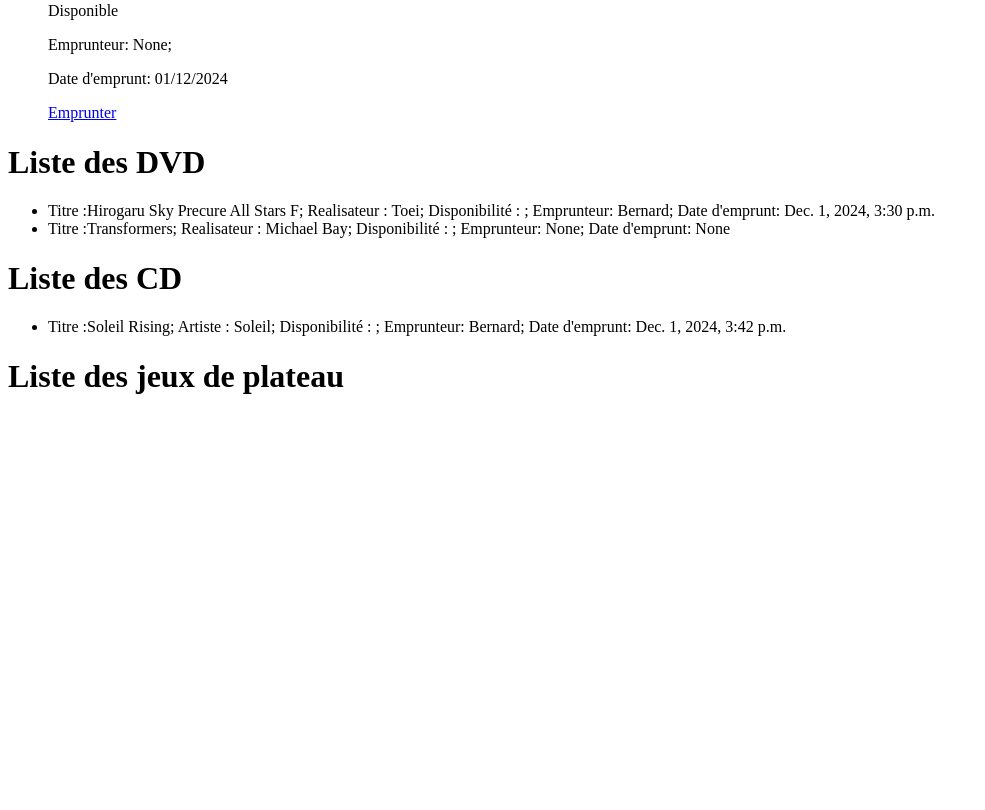
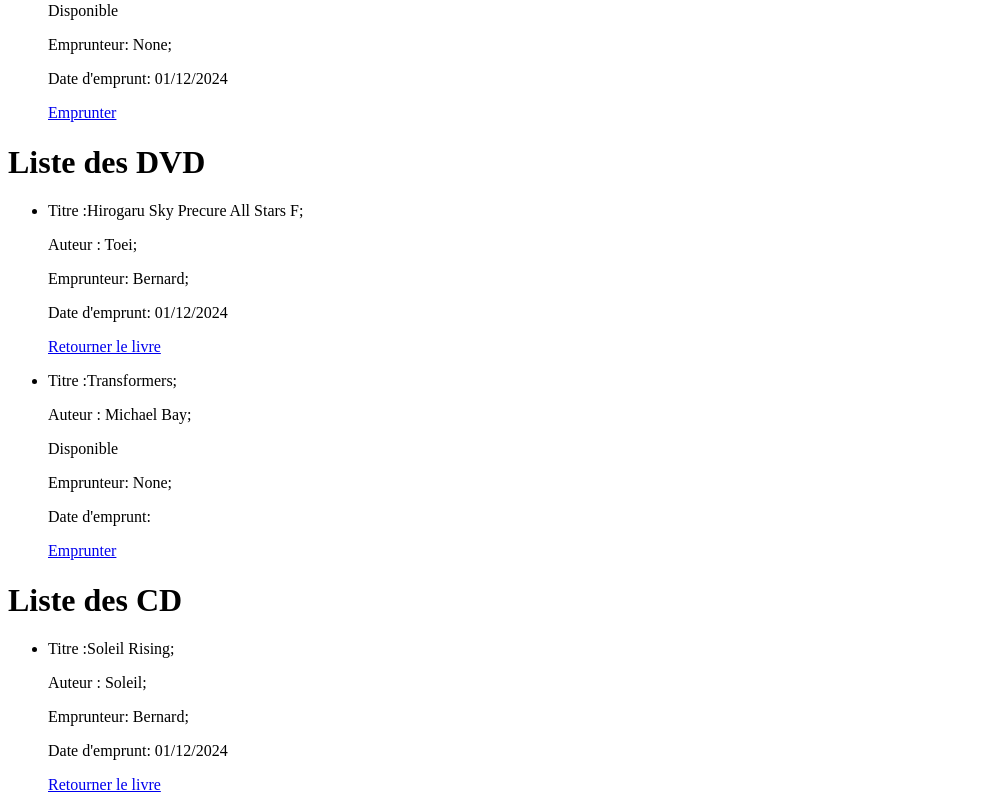
Before and after one commit to matiti61290/Django_project, a Django app: page /bibliothecaire/listes/ in a window 1280 px wide. Shown: the part 132-942 px from the top of the page, without its empty margins (0-985 px from the left). Before the commit the page ends 526 px from the top, so only its background shows below. Run offline with Django 5.2, Linux system fonts and the light colour scheme; data comes from the database, SQL or seed files in the repository; both versions use the stored data as it was after the commit; data that the repository does not hold is empty.

Commit message:
systeme d'emprunt et retour

```diff
--- a/bibliothecaire/templates/items/emprunt.html
+++ b/bibliothecaire/templates/items/emprunt/emprunt_livre.html
@@ -3,6 +3,6 @@
     <form action="" method="post" novalidate>
         {% csrf_token %}
         {{ empruntlivre }}
-        <input type="submit" value="Envoyer">
+        <input type="submit" value="Envoyer" name="emprunt_livre">
     </form>
 </html>
--- a/bibliothecaire/templates/items/lists.html
+++ b/bibliothecaire/templates/items/lists.html
@@ -2,7 +2,8 @@
     <h1>Liste des livres</h1>
     <ul>
         {% for livre in livres %}
-            <li> <p>Titre :{{ livre.name }}; </p>
+            <li>
+                <p>Titre :{{ livre.name }}; </p>
                 <p>Auteur : {{ livre.auteur }};</p>
                 {% if livre.disponible %}
                     Disponible
@@ -21,21 +22,40 @@
     <h1>Liste des DVD</h1>
     <ul>
         {% for dvd in dvds %}
-        <li> Titre :{{ dvd.name }}; Realisateur : {{ dvd.realisateur }}; Disponibilité : ; Emprunteur: {{ dvd.emprunteur }}; Date d'emprunt: {{ dvd.dateEmprunt }}</li>
+        <li>
+            <p>Titre :{{ dvd.name }}; </p>
+            <p>Auteur : {{ dvd.realisateur }};</p>
+            {% if dvd.disponible %}
+                Disponible
+            {% endif %}
+            <p>Emprunteur: {{ dvd.emprunteur }};</p>
+            <p>Date d'emprunt: {{ dvd.dateEmprunt|date:"d/m/Y" }}</p>
+            {% if dvd.disponible %}
+                <a href="{% url 'emprunt_dvd' dvd.id %}" >Emprunter</a>
+            {% else %}
+                <a href="{% url 'retour_dvd' dvd.id %}">Retourner le livre</a>
+            {% endif %}
+        </li>
         {% endfor %}
     </ul>
 
     <h1>Liste des CD</h1>
     <ul>
         {% for cd in cds %}
-        <li> Titre :{{ cd.name }}; Artiste : {{ cd.artiste }}; Disponibilité : ; Emprunteur: {{ cd.emprunteur }}; Date d'emprunt: {{ cd.dateEmprunt }}</li>
-        {% endfor %}
-    </ul>
-
-    <h1>Liste des jeux de plateau</h1>
-    <ul>
-        {% for jeu in jeux %}
-        <li> Nom :{{ cd.name }}; Createur: {{ jeu.createur }}</li>
+        <li>
+            <p>Titre :{{ cd.name }}; </p>
+            <p>Auteur : {{ cd.artiste }};</p>
+            {% if cd.disponible %}
+                Disponible
+            {% endif %}
+            <p>Emprunteur: {{ cd.emprunteur }};</p>
+            <p>Date d'emprunt: {{ cd.dateEmprunt|date:"d/m/Y" }}</p>
+            {% if cd.disponible %}
+                <a href="{% url 'emprunt_cd' cd.id %}" >Emprunter</a>
+            {% else %}
+                <a href="{% url 'retour_cd' cd.id %}">Retourner le livre</a>
+            {% endif %}
+        </li>
         {% endfor %}
     </ul>
 </html>
--- a/bibliothecaire/urls.py
+++ b/bibliothecaire/urls.py
@@ -7,6 +7,10 @@ urlpatterns = [
     path('ajoutmedia/', views.ajoutmedia),
     path('ajoutmembre/', views.ajoutmembre),
     path('supprimer_membre/<int:id>/', views.supprimer_membre, name='supprimer_membre'),
-    path('listes/emprunt/<int:livre_id>/', views.empruntLivre, name='emprunt_livre'),
-    path('retour/<int:livre_id>/', views.retourLivre, name='retour_livre')
+    path('listes/emprunt_livre/<int:livre_id>/', views.empruntLivre, name='emprunt_livre'),
+    path('retour/<int:livre_id>/', views.retourLivre, name='retour_livre'),
+    path('listes/emprunt_dvd/<int:dvd_id>/', views.empruntDvd, name='emprunt_dvd'),
+    path('retour/<int:dvd_id>/', views.retourDvd, name='retour_dvd'),
+    path('listes/emprunt_cd/<int:cd_id>/', views.empruntCd, name="emprunt_cd"),
+    path('retour/<int:cd_id>/', views.retourCd, name='retour_cd')
 ]
--- a/bibliothecaire/views.py
+++ b/bibliothecaire/views.py
@@ -1,6 +1,6 @@
 from django.shortcuts import render, redirect
 from bibliothecaire.models import Livre, Dvd, Cd, JeuDePlateau, Emprunteur
-from bibliothecaire.forms import CreationLivre, CreationCd, CreationDvd, CreationJeuDePlateau, CreationMembre, EmpruntLivre
+from bibliothecaire.forms import CreationLivre, CreationCd, CreationDvd, CreationJeuDePlateau, CreationMembre, EmpruntLivre, EmpruntDvd, EmpruntCd
 from django.utils import timezone
 
 def listemedia(request):
@@ -71,7 +71,7 @@ def ajoutmedia(request):
     return render(request, "items/ajout_media.html", {'formLivre': formLivre, 'formDvd': formDVD, 'formCD': formCD, 'formJeuDePlateau': formJeuDePlateau})
 
 #Emprunt
-
+    # Emprunt Livre
 def empruntLivre(request, livre_id):
     if request.method == 'POST':
         livre = Livre.objects.get(id=livre_id)
@@ -87,7 +87,7 @@ def empruntLivre(request, livre_id):
                       {'livres': livres})
     else:
         empruntLivre = EmpruntLivre()
-        return render(request, 'items/emprunt.html',
+        return render(request, 'items/emprunt/emprunt_livre.html',
                       {'empruntlivre': empruntLivre})
 
 def retourLivre(request, livre_id):
@@ -100,6 +100,63 @@ def retourLivre(request, livre_id):
     return render(request, 'items/lists.html',
                   {'livres': livres})
 
+    # Emprunt Dvd
+def empruntDvd(request, dvd_id):
+    if request.method == 'POST':
+        dvd = Dvd.objects.get(id=dvd_id)
+        emprunteur = Emprunteur.objects.get(id=request.POST['emprunteur'])
+        emprunt_dvd = EmpruntDvd(request.POST)
+        if emprunt_dvd.is_valid():
+            dvd.disponible = False
+            dvd.emprunteur = emprunteur
+            dvd.dateEmprunt = timezone.now()
+            dvd.save()
+        dvds = Dvd.objects.all()
+        return render(request, 'items/lists.html',
+                      {'dvds': dvds})
+    else:
+        empruntDvd = EmpruntDvd()
+        return render(request, 'items/emprunt/emprunt_dvd.html',
+                      {'empruntdvd': empruntDvd})
+
+def retourDvd(request, dvd_id):
+    dvd = Dvd.objects.get(id=dvd_id)
+    if dvd.emprunteur:
+        dvd.disponible = True
+        dvd.emprunteur = None
+        dvd.save()
+    dvds = Dvd.objects.all()
+    return render(request, 'items/lists.html',
+                  {'dvds': dvds})
+
+    # emprunt CD
+def empruntCd(request, cd_id):
+    if request.method == 'POST':
+        cd = Cd.objects.get(id=cd_id)
+        emprunteur = Emprunteur.objects.get(id=request.POST['emprunteur'])
+        emprunt_cd = EmpruntCd(request.POST)
+        if emprunt_cd.is_valid():
+            cd.disponible = False
+            cd.emprunteur = emprunteur
+            cd.dateEmprunt = timezone.now()
+            cd.save()
+        cds = Cd.objects.all()
+        return render(request, 'items/lists.html',
+                      {'cds': cds})
+    else:
+        empruntCd = EmpruntCd()
+        return render(request, 'items/emprunt/emprunt_cd.html',
+                      {'empruntcd': empruntCd})
+
+def retourCd(request, cd_id):
+    cd = Cd.objects.get(id=cd_id)
+    if cd.emprunteur:
+        cd.disponible = True
+        cd.emprunteur = None
+        cd.save()
+    cds = Cd.objects.all()
+    return render(request, 'items/lists.html',
+                  {'cds': cds})
 # liste des membres
 def listeemprunteur(request):
     emprunteurs = Emprunteur.objects.all()
```
Also changed, not shown: bibliothecaire/forms.py (+14 -0 lines), bibliothecaire/templates/items/emprunt/emprunt_cd.html (added, +8 -0 lines), bibliothecaire/templates/items/emprunt/emprunt_dvd.html (added, +8 -0 lines), db.sqlite3.
